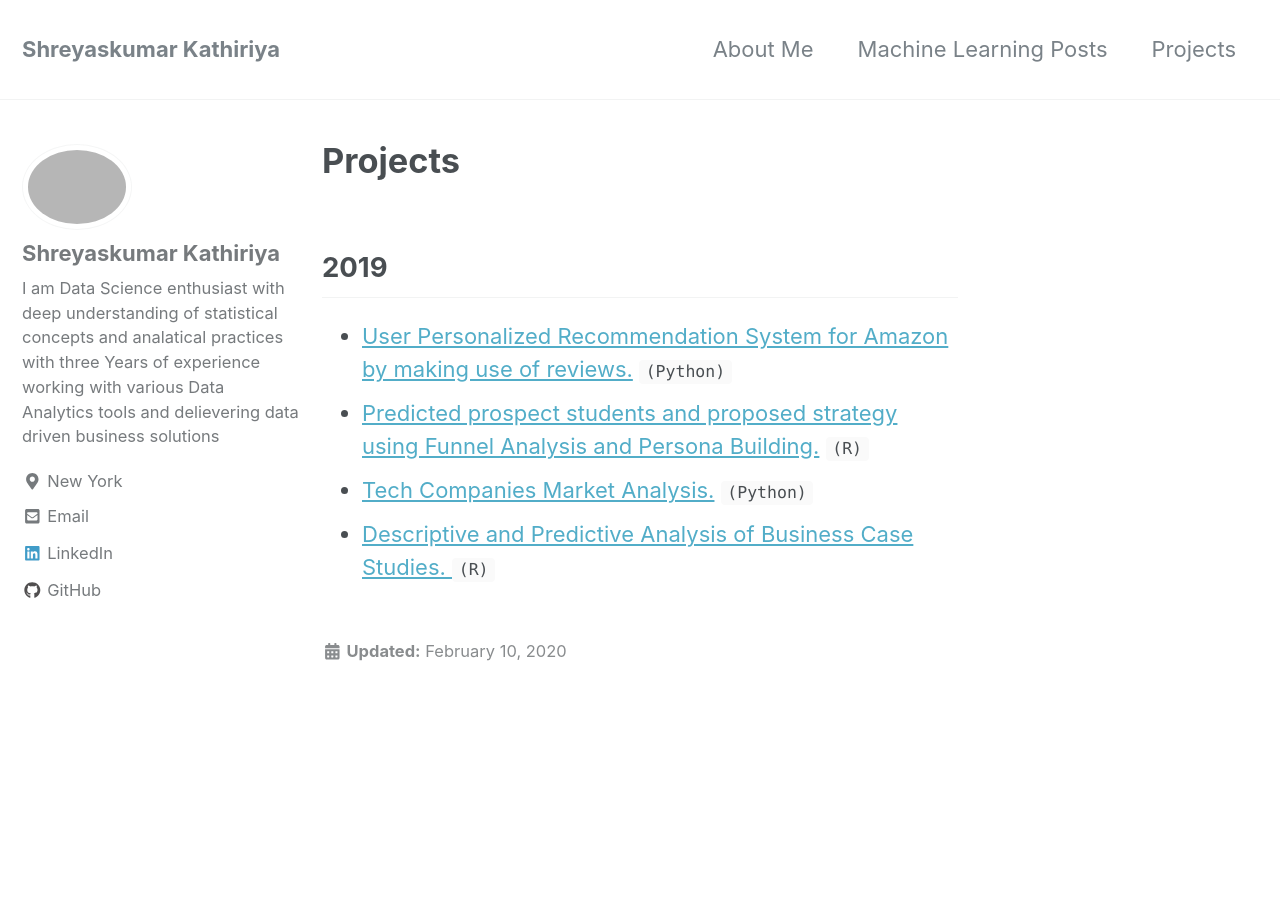
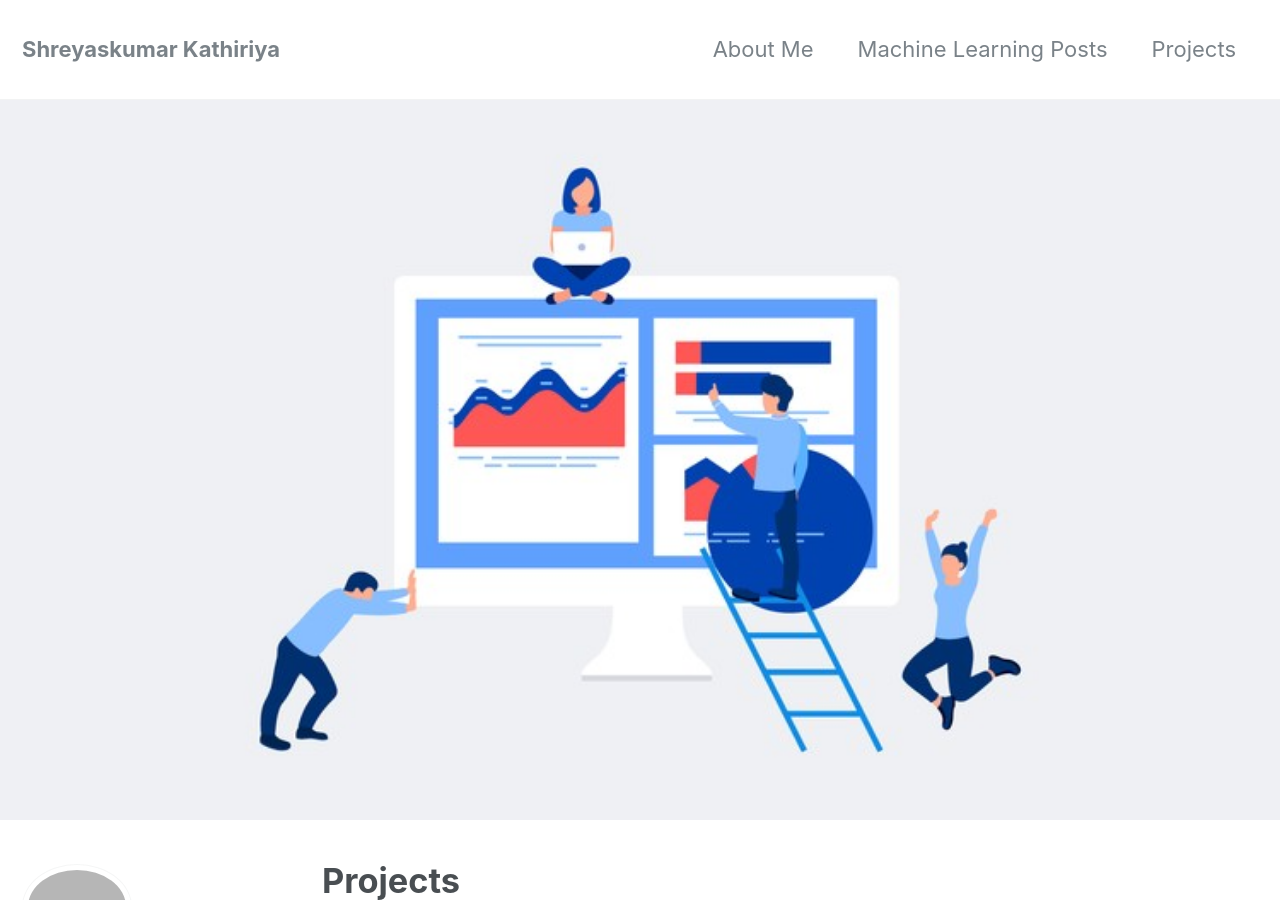
Before and after one commit to Shreyash1811/Shreyash1811.github.io, a Jekyll site: the page built from _pages/projects.md, in a window 1280 px wide and 900 px high. Built offline with Jekyll 4.4.1, drawn with Linux system fonts in a browser that asks for light colours; nearby versions of some CDN libraries; some of the changed text lies outside the part shown.

Commit message:
tiny changes

```diff
--- a/_config.yml
+++ b/_config.yml
@@ -86,7 +86,7 @@
 author:
   name             : "Shreyaskumar Kathiriya"
   avatar           : "/images/profile_picture.jpg" # path of avatar image, e.g. "/assets/images/bio-photo.jpg"
-  bio              : "I am Data Science enthusiast with deep understanding of statistical concepts and analatical practices with three Years of experience working with various Data Analytics tools and delievering data driven business solutions"
+  bio              : "I am a Data Science enthusiast with deep understanding of statistical concepts and analatical practices with three years of experience working with various Data Analytics tools and delievering data driven business solutions"
   location         : "New York"
   email            : "sjk714@nyu.edu"
   uri              :
--- a/_pages/projects.md
+++ b/_pages/projects.md
@@ -2,6 +2,8 @@
 title: "Projects"
 permalink: /projects/
 date: 2020-02-10
+header:
+  image: "/images/banners/project_nav.jpg"
 ---
 
 ## 2019
```
Also changed, not shown: images/banners/project_nav.jpg (added).
